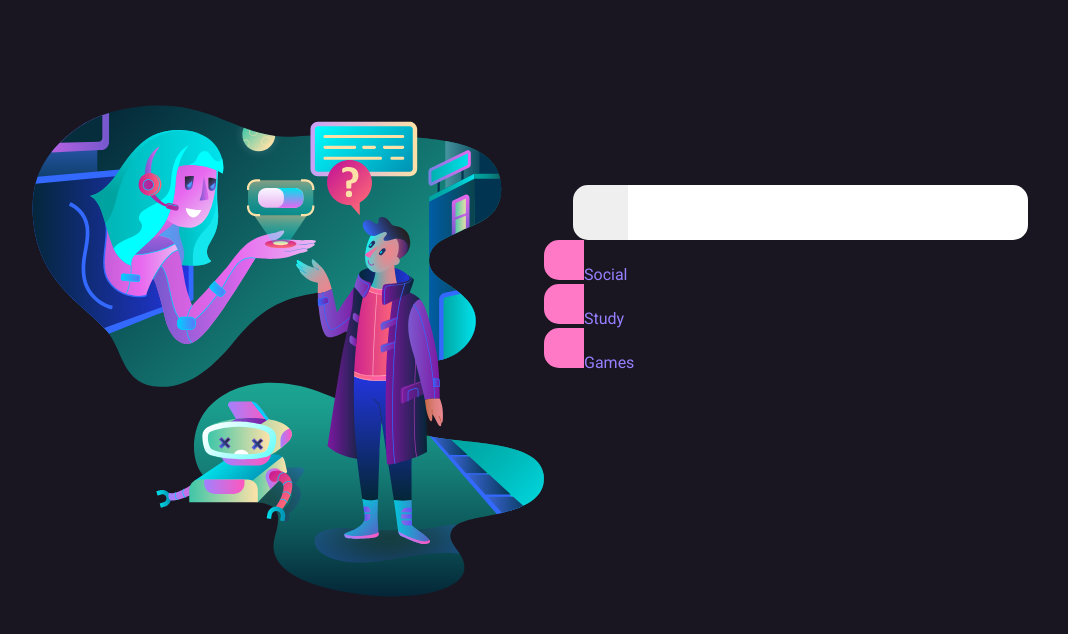
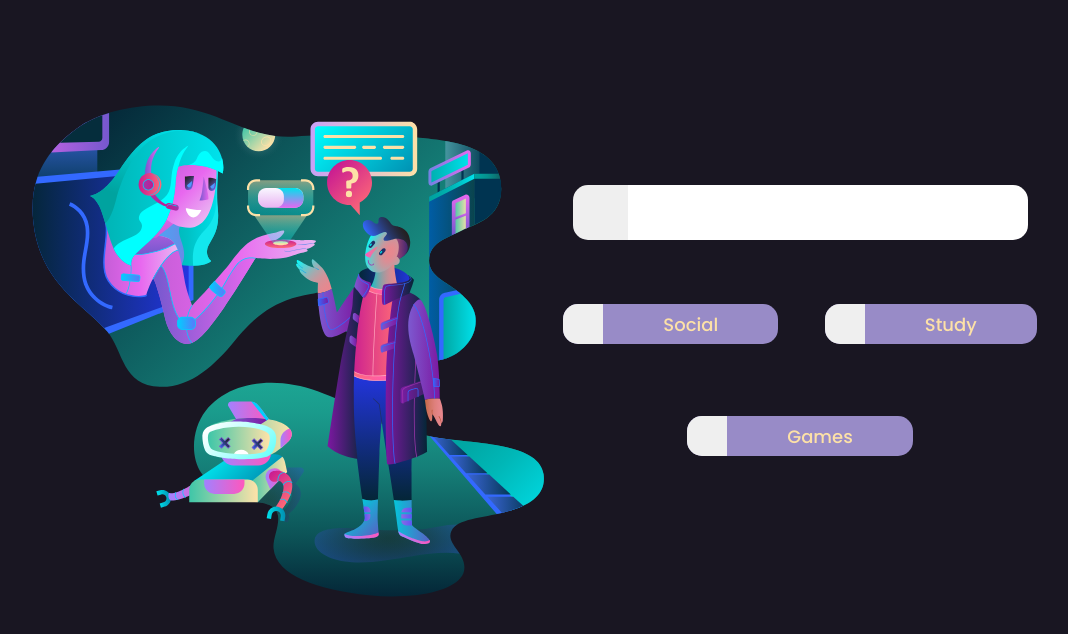
Before and after one commit to datsfilipe/browser-home, a Next.js app: page / in a window 1280 px wide. Shown: the top 634 px of the page, without its empty margins (96-1164 px from the left). Built offline with nearby package versions, Linux system fonts and the light colour scheme.

Commit message:
styled buttons, dropdown menu

```diff
--- a/src/pages/index.tsx
+++ b/src/pages/index.tsx
@@ -2,9 +2,11 @@ import type { NextPage } from 'next'
 import Head from 'next/head';
 import Image from 'next/image';
 
+import React, { MouseEvent } from 'react';
+
 import supportImg from '../assets/supportImg.svg';
 
-import {Container, SearchBar, Main, Form, Button} from '../styles/Home';
+import {Container, SearchBar, Main, Form, Menu, MenuContent, Categories} from '../styles/Home';
 
 const Home: NextPage = () => {
   return (
@@ -19,22 +21,47 @@ const Home: NextPage = () => {
         <Form>
           <div>
             <SearchBar>
-              <button></button>
+              <button type="button"></button>
               <input type="text" />
             </SearchBar>
           </div>
-          <div>
-            <Button />
-            Social
-          </div>
-          <div>
-            <Button />
-            Study
-          </div>
-          <div>
-            <Button />
-            Games
-          </div>
+          <Categories>
+            <Menu>
+              <button type="button"></button>
+              <span>Social</span>
+              <MenuContent>
+                <ul>
+                  <li>a</li>
+                  <li>b</li>
+                  <li>c</li>
+                </ul>
+              </MenuContent>
+            </Menu>
+            <Menu>
+              <button type="button">
+
+              </button>
+              <span>Study</span>
+              <MenuContent>
+              <ul>
+                <li></li>
+                <li></li>
+                <li></li>
+              </ul>
+              </MenuContent>
+            </Menu>
+            <Menu>
+              <button type="button"></button>
+              <span>Games</span>
+              <MenuContent>
+              <ul>
+                <li></li>
+                <li></li>
+                <li></li>
+              </ul>
+              </MenuContent>
+            </Menu>
+          </Categories>
         </Form>
       </Main>
     </Container>
--- a/src/styles/Home.ts
+++ b/src/styles/Home.ts
@@ -1,3 +1,4 @@
+import React from "react";
 import styled from "styled-components";
 
 const Container = styled.div`
@@ -52,15 +53,85 @@ const SearchBar = styled.div`
     min-width: 400px;
     outline: none;
     border-radius: 0 15px 15px 0;
+    padding-left: 8px;
+
+    font: 22px 'Roboto', sans-serif;
+    color: ${props => props.theme.dark.text}
   }
 `;
 
-const Button = styled.button`
-  background: ${props => props.theme.dark.primary};
-  width: 40px;
-  height: 40px;
-  border-radius: 15px 0 0 15px;
-  border: none;
+const Categories = styled.div`
+  display: flex;
+  flex-direction: row;
+  flex-wrap: wrap;
+  align-items: center;
+  justify-content: space-around;
+
+  gap: 8px;
 `;
 
-export { Container, SearchBar, Main, Form, Button };
+const MenuContent = styled.div`
+  width: 100%;
+  margin-top: 170px;
+
+  display: none;
+  position: absolute;
+
+  background-color: ${props => props.theme.dark.border};
+
+  z-index: 1;
+  border: none;
+  border-radius: 15px;
+
+  ul {
+    padding: 32px;
+    width: 100%;
+    height: 100%;
+
+    display: flex;
+    flex-direction: column;
+    align-items: center;
+    justify-content: center;
+
+    list-style: none;
+
+    /* li {
+
+    } */
+  }
+`;
+
+const Menu = styled.div`
+  margin-top: 4rem;
+  height: 40px;
+  border-radius: 15px;
+
+  position: relative;
+  background-color: ${props => props.theme.dark.border};
+
+  display: flex;
+  align-items: center;
+
+  button {
+    margin-left: 0;
+    margin-right: auto;
+    width: 40px;
+    height: 40px;
+    border-radius: 15px 0 0 15px;
+    border: none;
+  }
+
+  span {
+    padding: 0 60px 0 60px;
+    margin-left: 0;
+    margin-right: auto;
+    font: 18px 'Poppins', sans-serif;
+    color: ${props => props.theme.dark.secondary};
+  }
+
+  &:hover ${MenuContent} {
+    display: block;
+  }
+`;
+
+export { Container, SearchBar, Main, Form, Menu, MenuContent, Categories };
```
Also changed, not shown: 1 other file (tests, documents, lock files or other folders).
